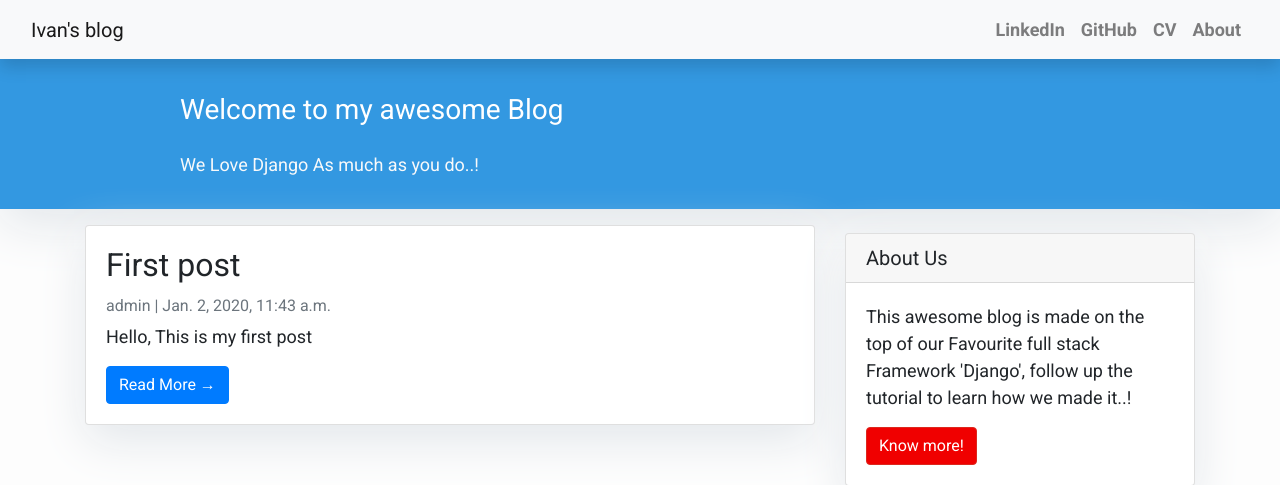
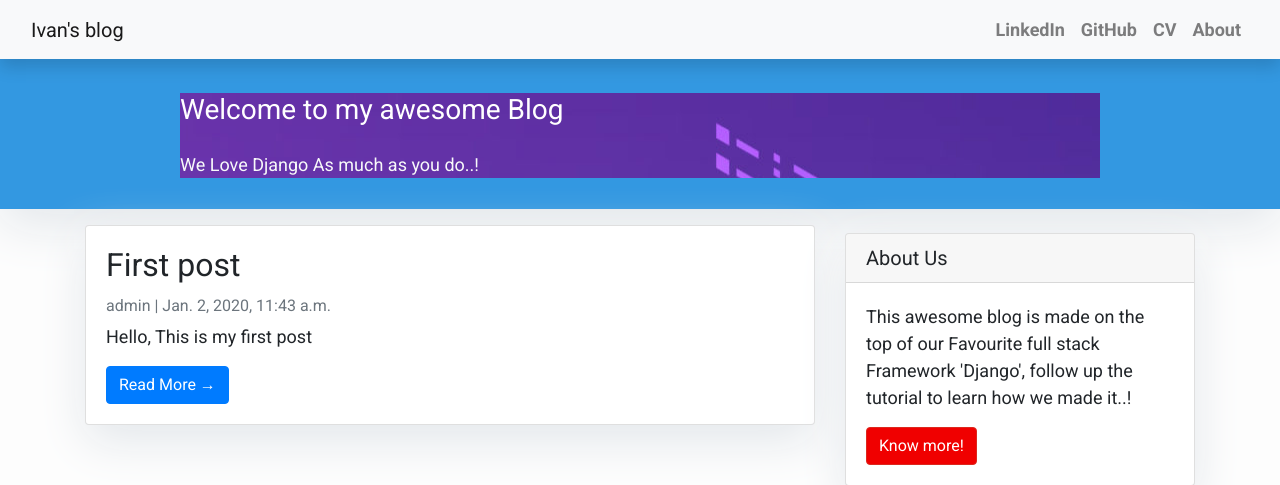
Before and after one commit to divakaivan/icc-blog, a Django app: page / in a window 1280 px wide. Shown: the top 485 px of the page. Run offline with Django 3.2, Linux system fonts and the light colour scheme; data comes from the database, SQL or seed files in the repository; some libraries are stand-ins or nearby versions.

Commit message:
Adding images.

```diff
--- a/mysite/mysite/settings.py
+++ b/mysite/mysite/settings.py
@@ -14,6 +14,7 @@ import os
 
 # Build paths inside the project like this: os.path.join(BASE_DIR, ...)
 BASE_DIR = os.path.dirname(os.path.dirname(os.path.abspath(__file__)))
+STATIC_URL = "/static/"
 
 
 # Quick-start development settings - unsuitable for production
@@ -121,5 +122,3 @@ USE_TZ = True
 
 # Static files (CSS, JavaScript, Images)
 # https://docs.djangoproject.com/en/3.0/howto/static-files/
-
-STATIC_URL = '../static/'
--- a/mysite/templates/base.html
+++ b/mysite/templates/base.html
@@ -34,7 +34,6 @@
         }
     </style>
 
-        <!-- Navigation -->
         <nav class="navbar navbar-expand-lg navbar-light bg-light shadow" id="mainNav">
             <div class="container-fluid">
                 <a class="navbar-brand" href="{% url 'home' %}">Ivan's blog</a>
@@ -61,9 +60,9 @@
             </div>
         </nav>
         {% block content %}
-        <!-- Content Goes here -->
+
         {% endblock content %}
-        <!-- Footer -->
+
         <footer class="py-3 bg-grey">
 
         </footer>
--- a/mysite/templates/index.html
+++ b/mysite/templates/index.html
@@ -1,6 +1,10 @@
 {% extends "base.html" %}
+{% load static %}
 {% block content %}
 <style>
+    .site-heading {
+        background: url("../static/mysite/programmer-header.jpg");
+    }
     body {
         font-family: "Roboto", sans-serif;
         font-size: 18px;
@@ -32,7 +36,6 @@
 </header>
 <div class="container">
     <div class="row">
-        <!-- Blog Entries Column -->
         <div class="col-md-8 mt-3 left">
             {% for post in post_list %}
             <div class="card mb-4">
```
Also changed, not shown: mysite/static/mysite/linkedin.png (renamed from mysite/static/linkedin.png), mysite/static/mysite/programmer-header.jpg (added).
